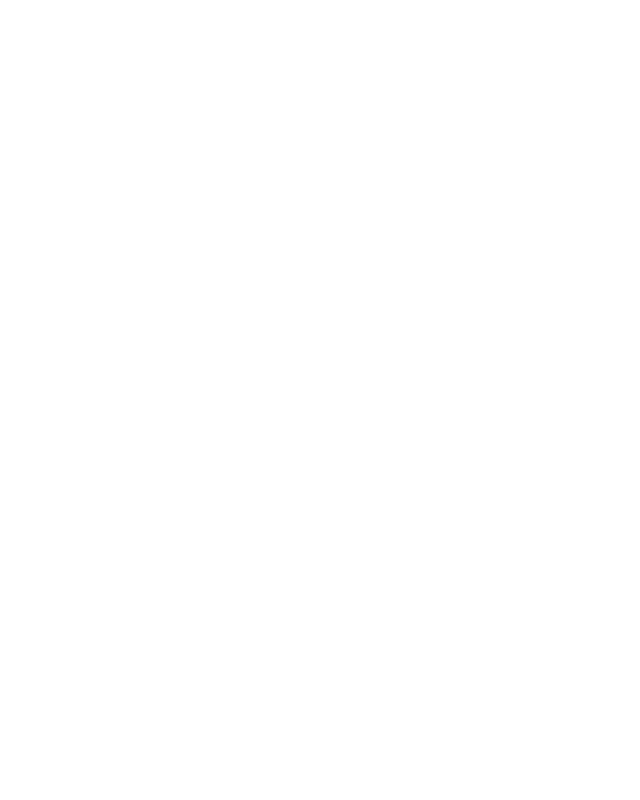
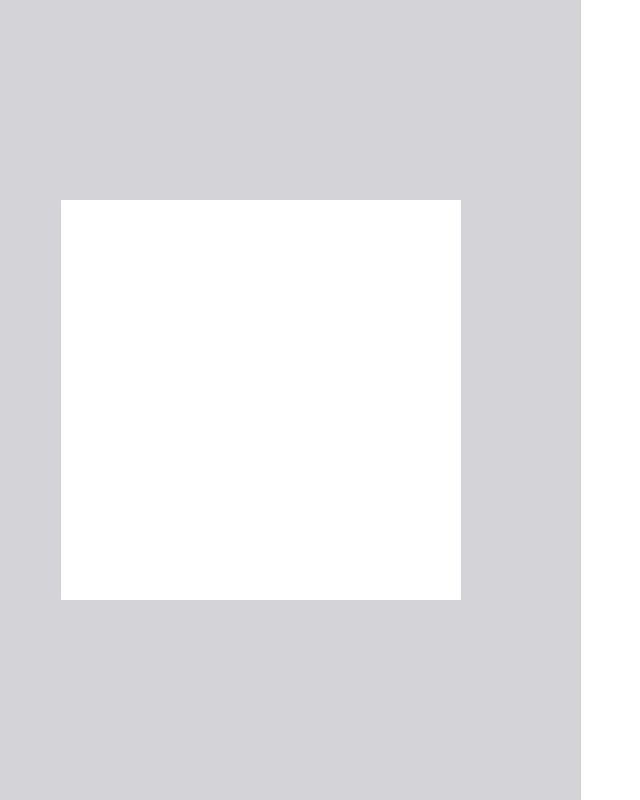
Before and after one commit to Sajid788/Zocket-Canvas-Assignment, a React (Create React App) app in the folder canvas/: page / in a window 1280 px wide. Shown: the whole page, without its empty margins (59-699 px from the left). Built offline with nearby package versions, Linux system fonts and the light colour scheme.

Commit message:
Content layout

```diff
--- a/canvas/src/App.js
+++ b/canvas/src/App.js
@@ -1,10 +1,11 @@
 
 import './App.css';
+import Canvas from './components/Canvas';
 
 function App() {
   return (
     <div className="App">
-
+      <Canvas/>
     </div>
   );
 }
--- /dev/null
+++ b/canvas/src/components/Canvas.jsx
@@ -0,0 +1,19 @@
+import React from "react";
+
+
+const Canvas = () => {
+
+    return (
+    <>
+      <div className="flex items-center w-2/4 h-screen justify-center bg-zinc-300">
+        <canvas
+          height="1080"
+          width="1080"
+          style={{ height: 400, width: 400, backgroundColor: "white" }}
+        ></canvas>
+      </div>
+    </>
+  );
+};
+
+export default Canvas;
```
